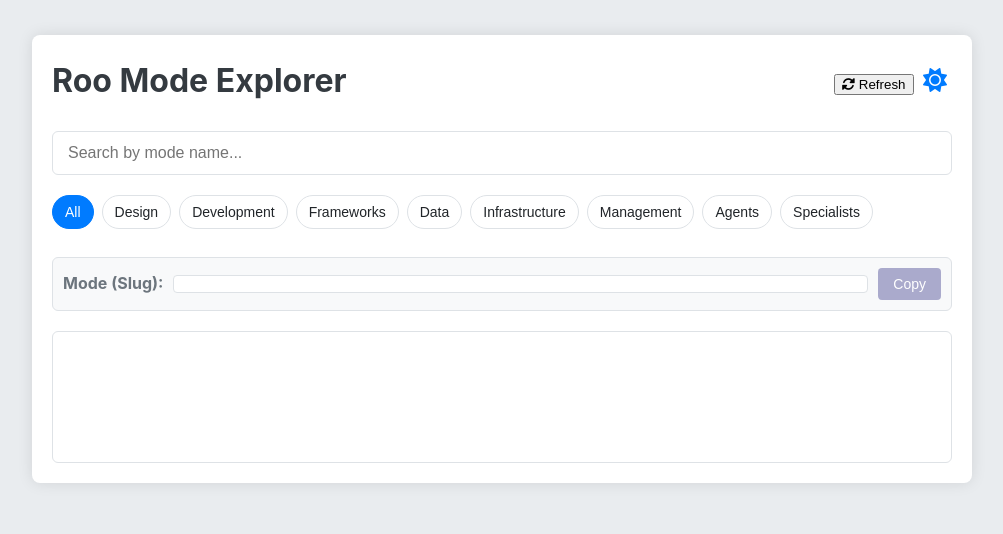
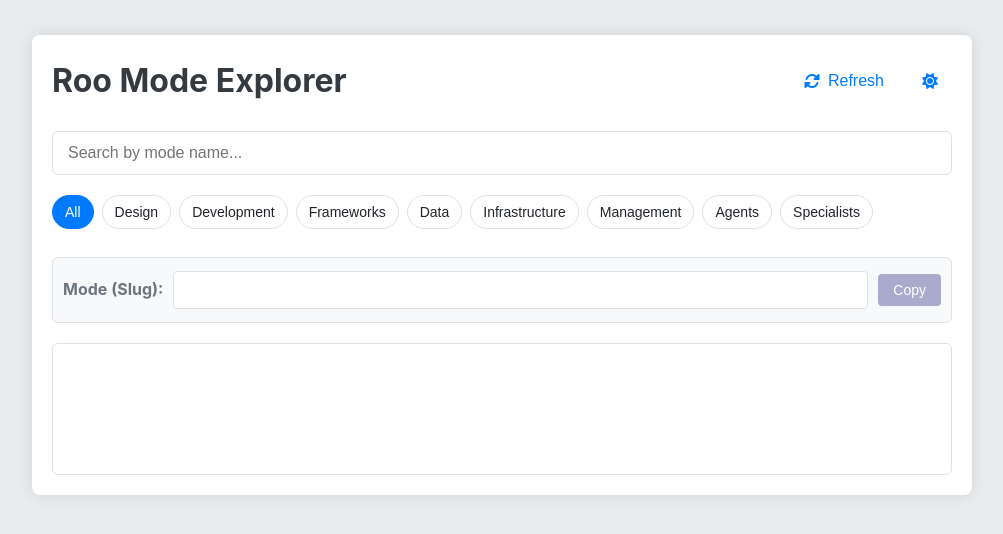
Before and after one commit to jayreddin/roo-finder, a plain HTML site: page index.html in a window 1280 px wide. Shown: the whole page, without its empty margins (138-1141 px from the left). Drawn offline with Linux system fonts and the light colour scheme.

Commit message:
Update style.css

```diff
--- a/style.css
+++ b/style.css
@@ -49,6 +49,17 @@ body {
     transition: background-color 0.3s ease, color 0.3s ease;
 }
 
+/* Hide scrollbars */
+::-webkit-scrollbar {
+    width: 0;
+    height: 0;
+}
+
+* {
+    scrollbar-width: none; /* Firefox */
+    -ms-overflow-style: none; /* IE and Edge */
+}
+
 .container {
     max-width: 900px;
     margin: 20px auto;
@@ -66,29 +77,74 @@ header {
     margin-bottom: 25px;
 }
 
+.header-controls {
+    display: flex;
+    gap: 10px;
+    align-items: center;
+}
+
 h1 {
     color: var(--dark-gray);
     margin: 0;
     transition: color 0.3s ease;
 }
 
-.theme-toggle {
+.btn-refresh, .btn-theme {
+    background: none;
+    border: none;
+    cursor: pointer;
+    font-size: 1rem;
+    color: var(--primary-color);
+    transition: color 0.3s ease, border-color 0.3s ease;
+    padding: 8px 12px;
     display: flex;
     align-items: center;
+    gap: 5px;
+    border-radius: 4px;
+    border: 2px solid transparent;
+}
+
+.btn-refresh:hover, .btn-theme:hover {
+    color: var(--button-hover);
 }
 
 #themeToggle {
-    background: none;
-    border: none;
-    cursor: pointer;
-    font-size: 1.5rem;
-    color: var(--primary-color);
-    transition: color 0.3s ease;
-    padding: 5px;
+    font-size: 1rem;
 }
 
-#themeToggle:hover {
-    color: var(--button-hover);
+.btn-refresh i {
+    margin-right: 3px;
+}
+
+.btn-refresh.checking {
+    animation: checking 1s infinite;
+}
+
+.btn-refresh.success {
+    animation: success-pulse 1.5s;
+}
+
+.btn-refresh.no-update {
+    animation: no-update-pulse 1.5s;
+}
+
+@keyframes checking {
+    0% { transform: rotate(0deg); }
+    100% { transform: rotate(360deg); }
+}
+
+@keyframes success-pulse {
+    0% { border-color: transparent; }
+    25% { border-color: #28a745; box-shadow: 0 0 8px rgba(40, 167, 69, 0.8); }
+    75% { border-color: #28a745; box-shadow: 0 0 8px rgba(40, 167, 69, 0.8); }
+    100% { border-color: transparent; }
+}
+
+@keyframes no-update-pulse {
+    0% { border-color: transparent; }
+    25% { border-color: #dc3545; box-shadow: 0 0 8px rgba(220, 53, 69, 0.8); }
+    75% { border-color: #dc3545; box-shadow: 0 0 8px rgba(220, 53, 69, 0.8); }
+    100% { border-color: transparent; }
 }
 
 html[data-theme='light'] .dark-icon {
@@ -124,6 +180,7 @@ html[data-theme='dark'] .light-icon {
 .category-container {
     margin-bottom: 20px;
     overflow-x: auto;
+    scrollbar-width: none;
 }
 
 .category-selector {
@@ -164,6 +221,7 @@ html[data-theme='dark'] .light-icon {
     border-radius: 6px;
     background-color: var(--card-background);
     transition: background-color 0.3s ease, border-color 0.3s ease;
+    scrollbar-width: none;
 }
 
 #searchResults li {
@@ -198,12 +256,14 @@ html[data-theme='dark'] .light-icon {
     border-radius: 6px;
     border: 1px solid var(--border-color);
     transition: background-color 0.3s ease, border-color 0.3s ease;
+    min-height: 44px;
 }
 
 .mode-label {
     font-weight: bold;
     color: var(--secondary-color);
     transition: color 0.3s ease;
+    white-space: nowrap;
 }
 
 #modeNameDisplay {
@@ -217,6 +277,7 @@ html[data-theme='dark'] .light-icon {
     white-space: nowrap;
     color: var(--text-color);
     transition: background-color 0.3s ease, border-color 0.3s ease, color 0.3s ease;
+    min-height: 20px;
 }
 
 #copyModeButton {
@@ -228,6 +289,7 @@ html[data-theme='dark'] .light-icon {
     cursor: pointer;
     font-size: 14px;
     transition: background-color 0.2s ease-in-out;
+    white-space: nowrap;
 }
 
 #copyModeButton:hover {
@@ -248,6 +310,7 @@ html[data-theme='dark'] .light-icon {
     max-height: 400px; /* Or more if needed */
     overflow-y: auto;
     transition: background-color 0.3s ease, border-color 0.3s ease;
+    scrollbar-width: none;
 }
 
 .details-container h2, .details-container h3 {
@@ -342,6 +405,10 @@ html[data-theme='dark'] .light-icon {
         flex-direction: column;
         gap: 10px;
     }
+    .header-controls {
+        width: 100%;
+        justify-content: center;
+    }
     .category-selector {
         flex-wrap: nowrap;
         overflow-x: auto;
```
